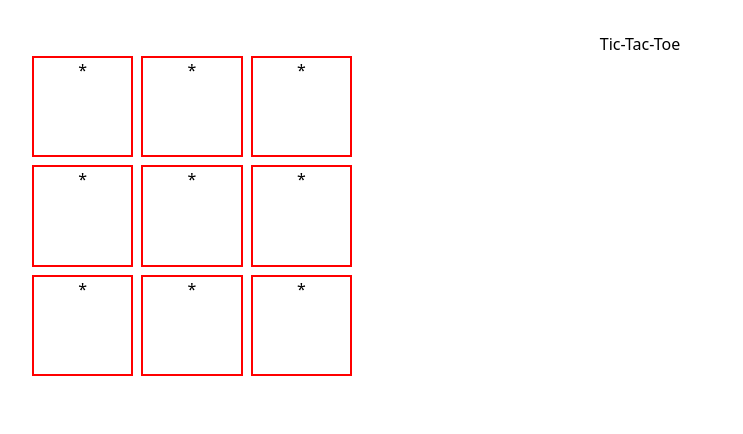
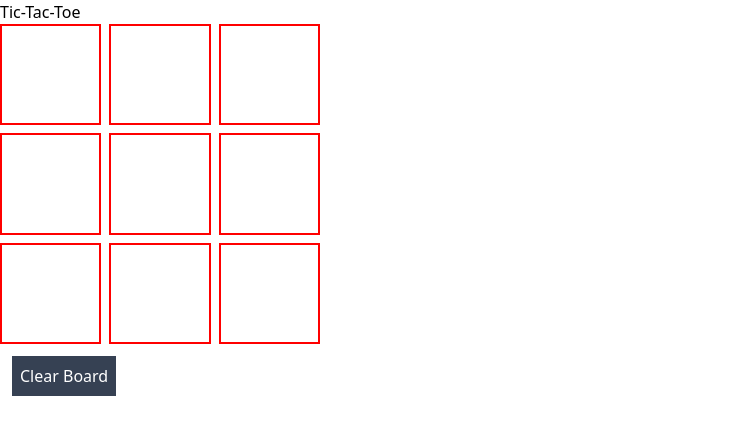
Before and after one commit to quantum2code/tic-tac-toe, a React (Vite) app: page / in a window 1280 px wide. Shown: the top 434 px of the page, without its empty margins (0-743 px from the left). Built offline with nearby package versions, Linux system fonts and the light colour scheme.

Commit message:
seperated the logic for now and built the game progression mechanism, it's working

```diff
--- a/src/App.jsx
+++ b/src/App.jsx
@@ -1,104 +1,75 @@
 import React, { useEffect, useRef, useState } from "react";
-import "./App.css";
+import cpuChoice from "./utils/CPUChoice";
 
 function App() {
-  let [arr, setArr] = useState([]);
-  let Arr = Array.from({ length: 3 }, () =>
-    Array(3).fill({ ref: null, value: "*" })
+  const defMatrix = Array.from({ length: 3 }, () =>
+    Array(3).fill({ value: null })
   );
-  const refArr = useRef(Arr.map((row) => row.map(() => React.createRef())));
 
-  const choice = "x";
+  const [playerStart, setPlayerStart] = useState("x");
+  const [matrix, setMatrix] = useState(defMatrix);
+  const [isMyTurn, setIsMyTurn] = useState(playerStart === "x" ? true : false);
+  const [isGameOver, setIsGameOver] = useState(false);
+  // const refArr = useRef(Arr.map((row) => row.map(() => React.createRef())));
 
-  useEffect(() => {
-    Arr.map((row, i) =>
-      row.map((item, j) => {
-        item.ref = refArr.current[i][j];
-      })
-    );
-    setArr(Arr);
-    // console.log("They shootin");
-  }, []);
-
-  let destructArr = [];
-  function pustToArr() {
-    arr.map((rows, rIdx) => {
-      rows.map((item, cIdx) => {
-        if (item.value === "x") {
-          destructArr.push({ value: item.value, x: rIdx, y: cIdx });
-        }
+  function clickHandler(i, j, player) {
+    if(!matrix[i][j].value){
+    const newMatrix = matrix.map((rows, rIdx) => {
+      return rows.map((cell, cIdx) => {
+        return rIdx === i && cIdx === j ? { ...cell, value: player } : cell;
       });
     });
+    player === "x" ? setIsMyTurn(false) : setIsMyTurn(true)
+    setMatrix(newMatrix);
+  }
+  else console.warn("cell occupied")
   }
 
   useEffect(() => {
-    pustToArr();
-    const winArr = [
-      [[], [], []],
-      [[], [], []],
-      [[], [], []],
-    ];
-    destructArr.forEach((item) => {
-
-      //CLASSIFYING IN ROW, COLUMN, DIAGONAL SECTIONS
-      if (item.x + item.y == 2) {
-        winArr[2][0].push(item);
+    if (!isMyTurn && !isGameOver) {
+      const cpuChoiceCords = cpuChoice(matrix, 3);
+      if (cpuChoiceCords) {
+        clickHandler(cpuChoiceCords[0], cpuChoiceCords[1], "o");
+      } else {
+        setIsGameOver(true);
+        console.warn("The Game is Over");
       }
-      if (item.x - item.y == 0) {
-        winArr[2][1].push(item);
-      }
-      for (let i = 0; i < 3; i++) {
-        if (item.x == i) {
-          winArr[0][i].push(item);
-        }
-        if (item.y == i) {
-          winArr[1][i].push(item);
-        }
-      }
-
-      //RESULT LOGIC
-
-      if(winArr[2][0].length===3) console.log({status: "Win",type:"MAIN_DIAGONAL"})
-      if(winArr[2][1].length===3) console.log({status: "Win",type:"CROSS_DIAGONAL"})
-      for (let i = 0; i < 3; i++) {
-        if(winArr[0][i].length===3) console.log({status: "Win",type:"ROW"})
-        if(winArr[1][i].length===3) console.log({status: "Win",type:"COLUMN"})
-      }
-    });
-
-    // console.log(`Desturctured Array: `,destructArr);
-    console.log(`Win Array: `, winArr);
-  }, [arr]);
-
-  function clickHandler(i, j) {
-    const newArr = arr.map((rows, rIdx) => {
-      return rows.map((cell, cIdx) => {
-        return rIdx === i && cIdx === j ? { ...cell, value: "x" } : cell;
-      });
-    });
-    setArr(newArr);
-    // console.log(`Updated Matrix: `,newArr);
-  }
+    }
+  }, [isMyTurn]);
 
   return (
     <>
       <h1>Tic-Tac-Toe</h1>
-      <div className="grid grid-cols-3 grid-rows-3 w-[20rem] h-[20rem] gap-2">
-        {arr.map((row, i) =>
+      <div className={"grid grid-cols-3 grid-rows-3 w-[20rem] h-[20rem] gap-2 "} >
+        {matrix.map((row, i) =>
           row.map((item, j) => (
             <div
               key={`${i}${j}`}
-              ref={refArr.current[i][j]}
+              // ref={refArr.current[i][j]}
               className={`row-span-1 col-span-1 row-start-${i + 1} row-end-${
                 i + 1
-              } col-start-${j + 1} col-end-${j + 1} border-r`}
-              onClick={() => clickHandler(i, j)}
+              } col-start-${j + 1} col-end-${j + 1} border-r text-3xl`}
+              onClick={() => {
+                if(!isGameOver){
+                clickHandler(i, j, "x");
+                }
+                else console.warn("The Game is Over")
+              }}
             >
               {item.value}
             </div>
           ))
         )}
       </div>
+      <button
+        onClick={() => {
+          setMatrix(defMatrix);
+        }}
+        className="p-2 bg-gray-700 text-white m-3"
+      >
+        {" "}
+        Clear Board{" "}
+      </button>
     </>
   );
 }
```
